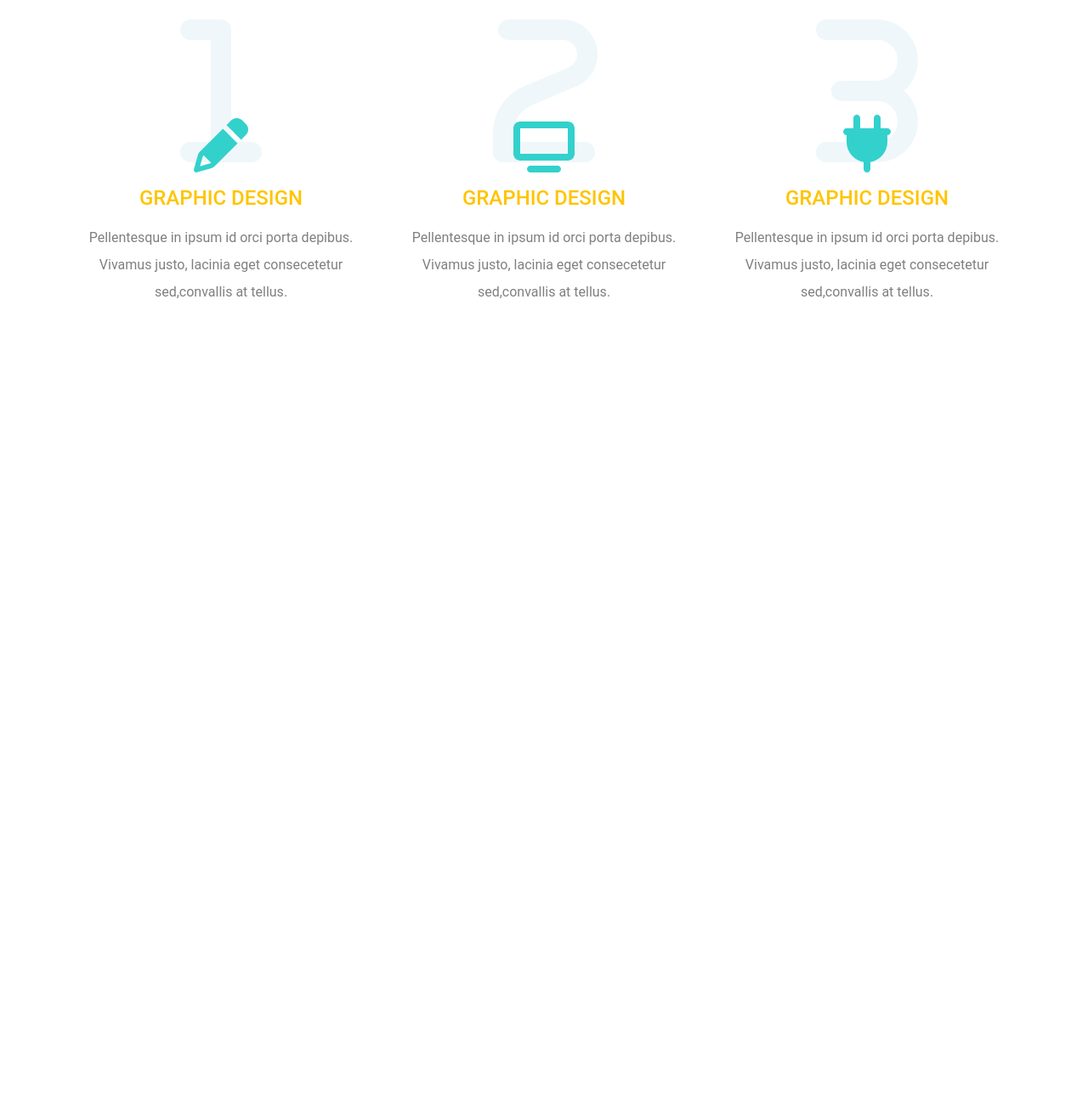
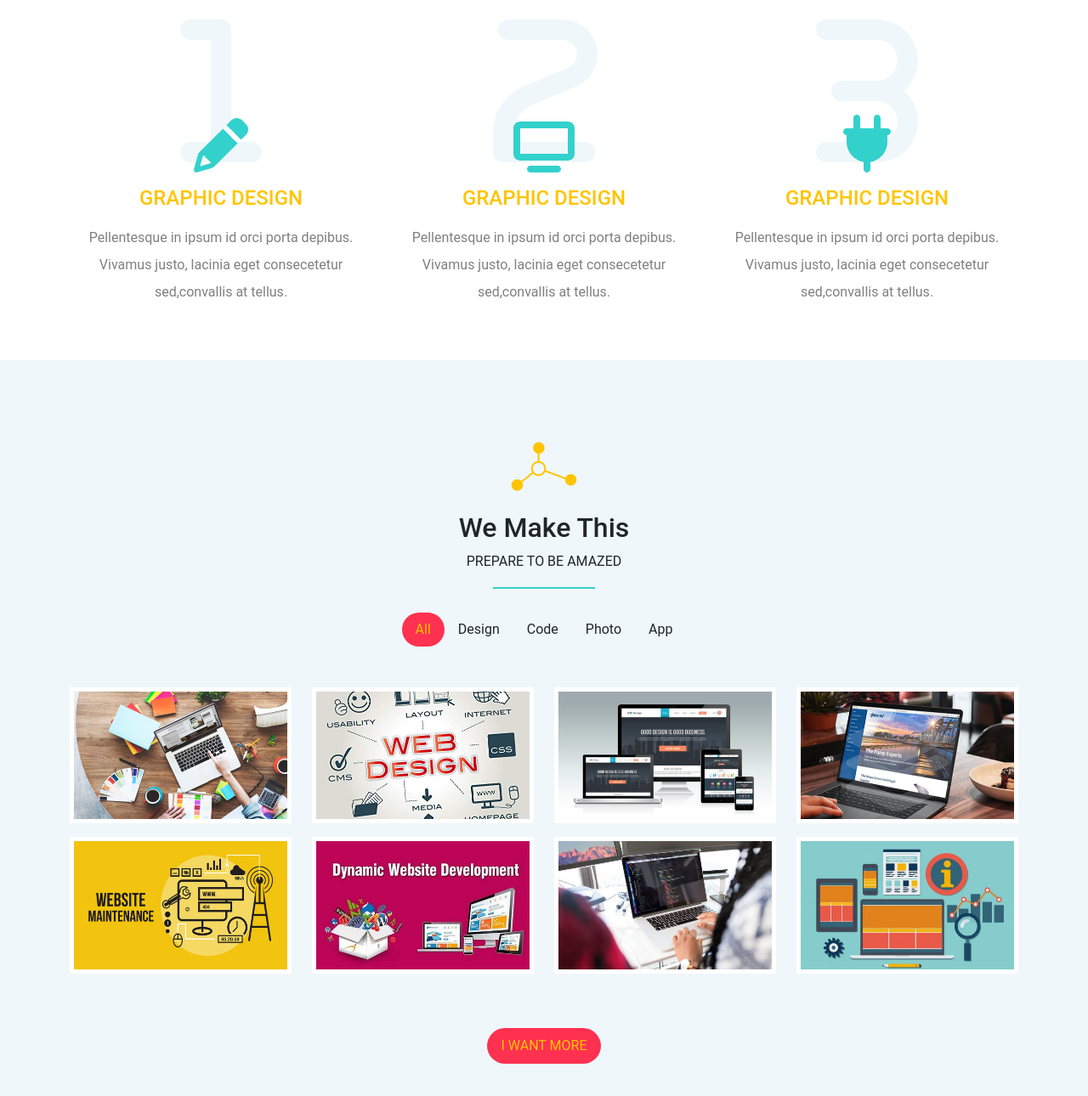
Before and after one commit to poysa213/Bondi-Design--Bootstrap-, a plain HTML site: page index.html in a window 1280 px wide. Shown: the part 1093-2383 px from the top of the page at 85% size. Before the commit the page ends 1517 px from the top, so only its background shows below. Drawn offline with Linux system fonts and the light colour scheme.

Commit message:
Create Our Work Section

```diff
--- a/css/bondi.css
+++ b/css/bondi.css
@@ -16,7 +16,7 @@ body {
 .main-btn:hover {
   color: var(--yellow-color);
 }
-.main-title:after {
+.main-title::after {
   content: "";
   width: 120px;
   height: 2px;
@@ -82,3 +82,45 @@ body {
   color: var(--yellow-color);
 }
 /* end features */
+/* Start our work */
+.our-work {
+  background-color: var(--secion-color);
+}
+.our-work ul .active {
+  background-color: var(--red-color);
+  color: var(--yellow-color);
+}
+.our-work ul li {
+  padding: 0.5rem 1rem;
+  cursor: pointer;
+}
+.our-work ul li:not(.active):hover {
+  color: var(--red-color);
+}
+
+.our-work .box {
+  padding: 5px;
+  overflow: hidden;
+  position: relative;
+}
+.our-work .box::before {
+  content: attr(data-work);
+  position: absolute;
+  background-color: rgb(51 209 204 / 76%);
+
+  width: calc(100% - 10px);
+  height: calc(100% - 10px);
+  display: flex;
+  align-items: center;
+  justify-content: center;
+  font-weight: bold;
+  color: white;
+  transition: 0.3s;
+  font-size: 1.5rem;
+  transform: translateX(calc(-100% - 5px));
+}
+
+.our-work .box:hover::before {
+  transform: translateX(0);
+}
+/* end ourwork */
--- a/index.html
+++ b/index.html
@@ -122,7 +122,69 @@
         </div>
       </div>
     </div>
-
+    <div class="our-work text-center pt-5 pb-5">
+      <div class="container">
+        <div class="main-title mt-5 mb-5 position-relative">
+          <img class="mb-4" src="imgs/title.png" alt="" />
+          <h2>We Make This</h2>
+          <p class="text-light-50 text-uppercase">Prepare To Be Amazed</p>
+        </div>
+        <ul class="list-unstyled d-flex justify-content-center mt-5 mb-5">
+          <li class="active rounded-pill">All</li>
+          <li>Design</li>
+          <li>Code</li>
+          <li>Photo</li>
+          <li>App</li>
+        </ul>
+        <div class="row">
+          <div class="col-sm-6 col-md-4 col-lg-3">
+            <div class="box mb-3 bg-white" data-work="Application">
+              <img src="imgs/work-01.jpg" class="img-fluid" alt="" />
+            </div>
+          </div>
+          <div class="col-sm-6 col-md-4 col-lg-3">
+            <div class="box mb-3 bg-white" data-work="Application">
+              <img src="imgs/work-02.jpg" class="img-fluid" alt="" />
+            </div>
+          </div>
+          <div class="col-sm-6 col-md-4 col-lg-3">
+            <div class="box mb-3 bg-white" data-work="Application">
+              <img src="imgs/work-03.jpg" class="img-fluid" alt="" />
+            </div>
+          </div>
+          <div class="col-sm-6 col-md-4 col-lg-3">
+            <div class="box mb-3 bg-white" data-work="Application">
+              <img src="imgs/work-04.jpg" class="img-fluid" alt="" />
+            </div>
+          </div>
+          <div class="col-sm-6 col-md-4 col-lg-3">
+            <div class="box mb-3 bg-white" data-work="Application">
+              <img src="imgs/work-05.jpg" class="img-fluid" alt="" />
+            </div>
+          </div>
+          <div class="col-sm-6 col-md-4 col-lg-3">
+            <div class="box mb-3 bg-white" data-work="Application">
+              <img src="imgs/work-06.jpg" class="img-fluid" alt="" />
+            </div>
+          </div>
+          <div class="col-sm-6 col-md-4 col-lg-3">
+            <div class="box mb-3 bg-white" data-work="Application">
+              <img src="imgs/work-07.jpg" class="img-fluid" alt="" />
+            </div>
+          </div>
+          <div class="col-sm-6 col-md-4 col-lg-3">
+            <div class="box mb-3 bg-white" data-work="Application">
+              <img src="imgs/work-08.jpg" class="img-fluid" alt="" />
+            </div>
+          </div>
+        </div>
+        <div class="d-flex justify-content-center mt-5">
+          <a href="#" class="btn main-btn rounded-pill text-uppercase"
+            >I want More</a
+          >
+        </div>
+      </div>
+    </div>
     <script src="js/all.min.js"></script>
     <script src="js/bootstrap.bundle.min.js"></script>
   </body>
```
